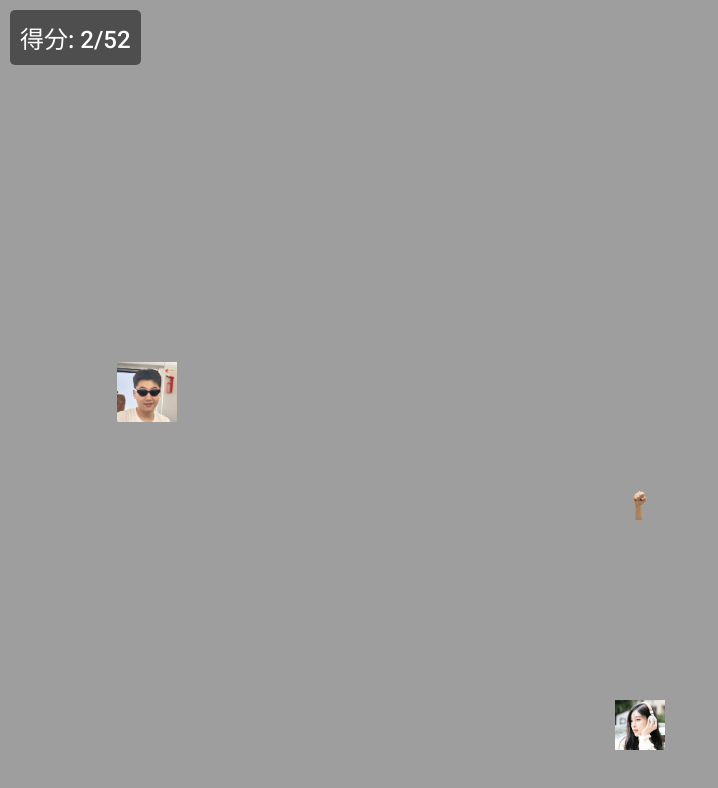
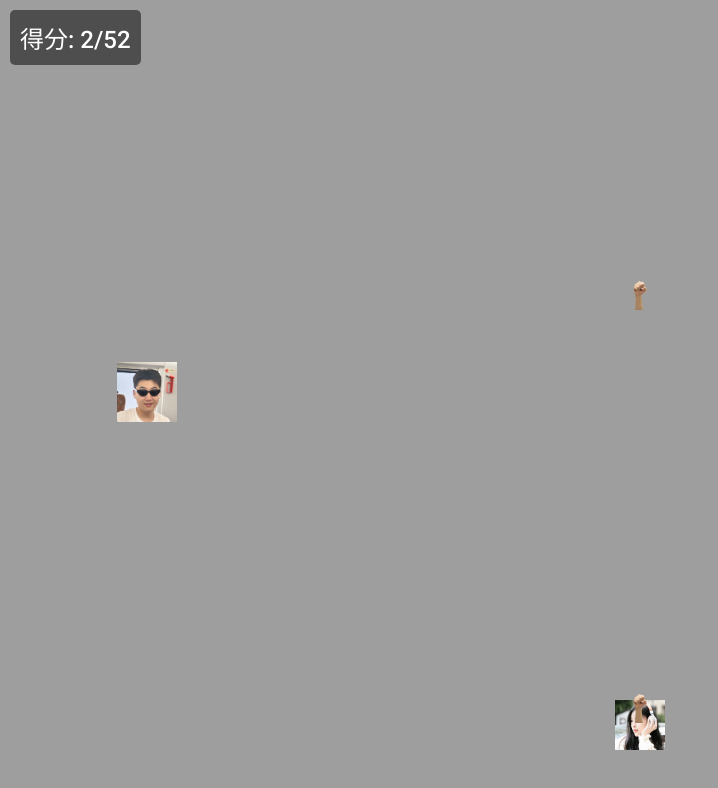
Before and after one commit to Marine5277/111, a plain HTML site: page index.html in a window 1280 px wide. Shown: the whole page, without its empty margins (0-718 px from the left). Drawn offline with Linux system fonts and the light colour scheme.

Commit message:
Update index.html

```diff
--- a/index.html
+++ b/index.html
@@ -311,7 +311,7 @@
         // 自动射击
         setInterval(() => {
             if (gameRunning) shootBullet();
-        }, 1500);
+        }, 1000);
 
         // 定时生成敌机
         setInterval(() => {
```
